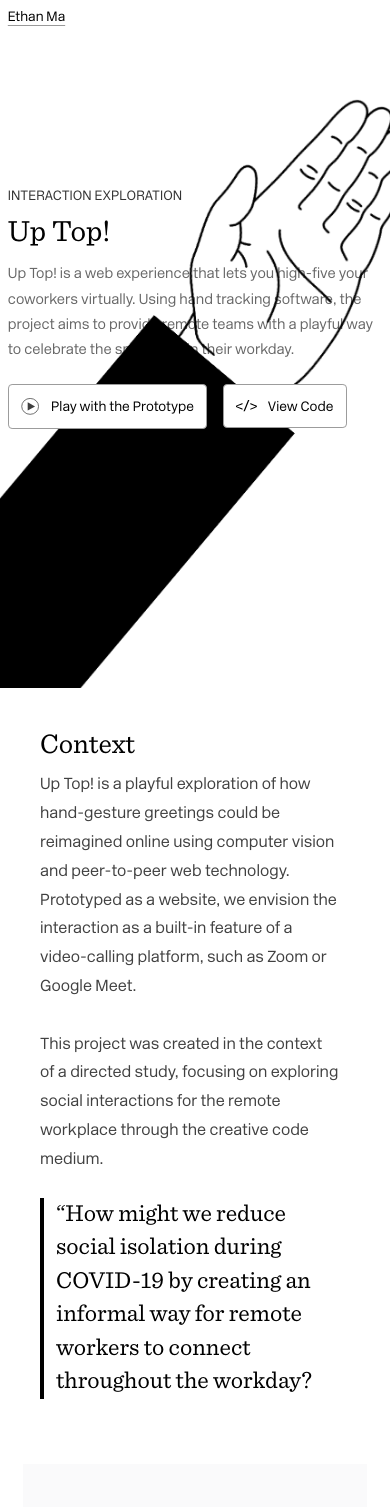
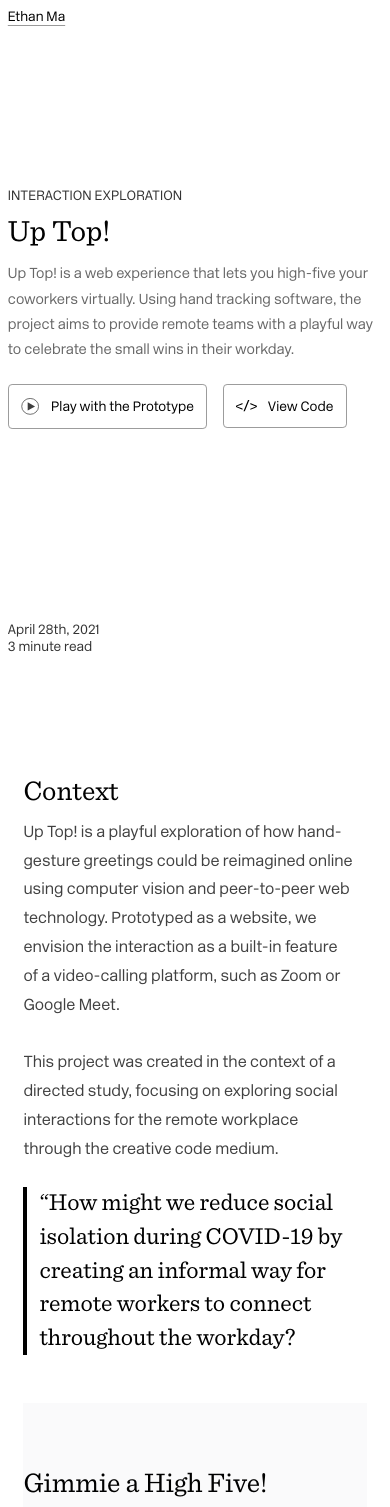
Before and after one commit to eathnma/portfolio, a website: page public/views/hi-five.html in a window 390 px wide. Shown: the top 1507 px of the page. Drawn offline with Linux system fonts and the light colour scheme.

Commit message:
fully responsive

```diff
--- a/public/case-study.css
+++ b/public/case-study.css
@@ -305,19 +305,3 @@ button:hover {
 .home h6 {
   color: white;
 }
-
-/* HI-FIVE */
-.home-hi-five {
-  height: 43em;
-  background-color: #fafafb;
-  margin-bottom: 0em;
-  padding: 2%;
-
-  /* switch background image here */
-  background: url("../public/assets/hi-five/hi-five-cover.png") no-repeat center
-    center;
-  -webkit-background-size: cover;
-  -moz-background-size: cover;
-  -o-background-size: cover;
-  background-size: cover;
-}
--- a/public/hi-five.css
+++ b/public/hi-five.css
@@ -1,3 +1,18 @@
+.home-hi-five {
+  height: 43em;
+  background-color: #fafafb;
+  margin-bottom: 0em;
+  padding: 2%;
+
+  /* switch background image here */
+  background: url("../public/assets/hi-five/hi-five-cover.png") no-repeat center
+    center;
+  -webkit-background-size: cover;
+  -moz-background-size: cover;
+  -o-background-size: cover;
+  background-size: cover;
+}
+
 .hi-five-background {
   background-color: #fafafb;
   /* follow old grid */
--- a/public/query.css
+++ b/public/query.css
@@ -9,8 +9,16 @@
     display: none;
   }
 
+  .home-hi-five {
+    background: none;
+  }
+
   .main-content {
-    padding: 5%;
+    grid-column-start: 1;
+    grid-column-end: 30;
+  }
+
+  .hi-five-solution {
     grid-column-start: 1;
     grid-column-end: 30;
   }
@@ -57,6 +65,12 @@
     grid-column-start: 3;
     grid-column-end: 28;
   }
+
+  .section h5,
+  .section div {
+    grid-column-start: 9;
+    grid-column-end: 28;
+  }
 }
 
 /* DESKTOP */
--- a/public/views/hi-five.html
+++ b/public/views/hi-five.html
@@ -36,6 +36,7 @@
         <div class="home-container">
             <h5 class="margin-bottom-lv32"> <a href="../../index.html">Ethan Ma</a></h5>
             <div>
+                <!-- <img class="mobile-hidden"src="../assets/hi-five/hi-five-cover-middle.svg" alt="ye"> -->
                 <h5 class="margin-bottom-lv2">INTERACTION EXPLORATION</h5>
                 <h1 class="margin-bottom-lv1">Up Top!</h1>
                 <p class="margin-bottom-lv4">Up Top! is a web experience that lets you high-five your
@@ -51,7 +52,7 @@
 
                 <div>
                 <h5 class="margin-bottom-lv0.5"> April 28th, 2021 </h5>
-                <h5> ? minute read </h5>
+                <h5> 3 minute read </h5>
             </div>
         </div>
     </article>
```
Also changed, not shown: public/assets/hi-five/hi-five-cover-middle.svg (added).
